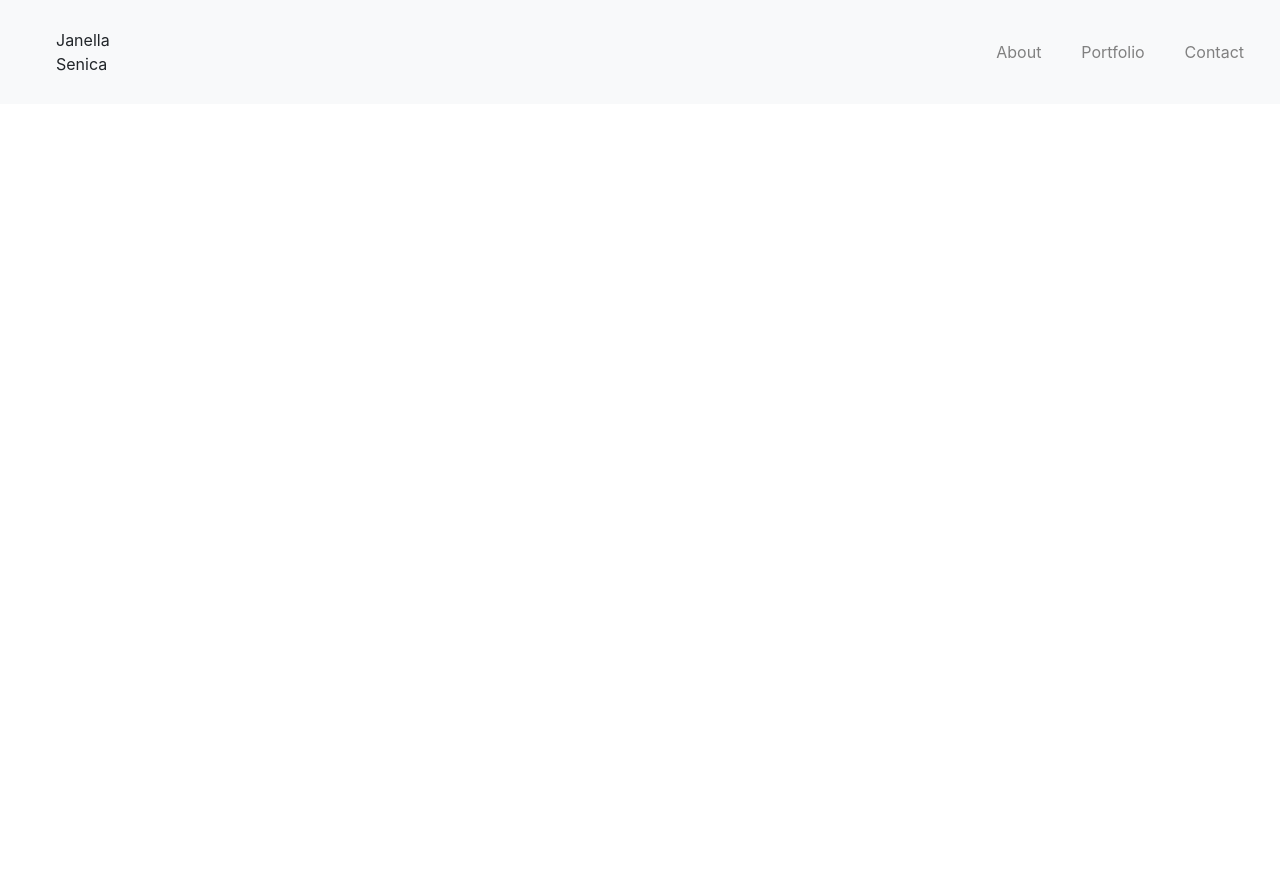
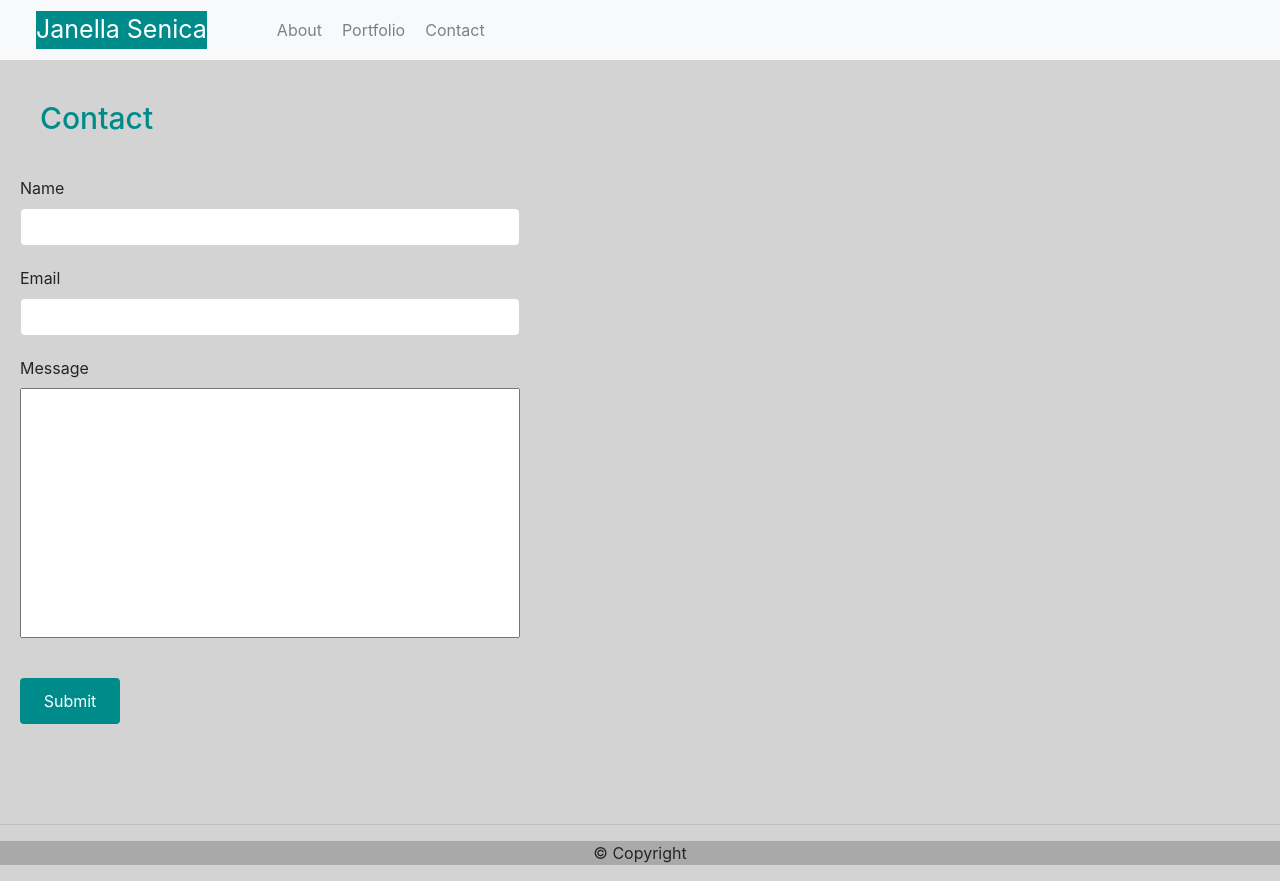
Before and after one commit to Jaesenix/Hw2, a plain HTML site: page index.html in a window 1280 px wide. Before the commit the page ends 800 px from the top, so only its background shows below. Drawn offline with nearby package versions, Linux system fonts and the light colour scheme.

Commit message:
v2 index

```diff
--- a/index.css
+++ b/index.css
@@ -1,24 +1,89 @@
 a {
     color: gray;
+    text-align: right;
+    float: right;
+}
+
+p {
+    text-align: center;
+}
+
+h1 {
+    color: darkcyan;
+    font-size: 30px;
+    margin: 30px;
+    padding: 10px;
+}
+
+form {
+    border: auto;
+    border-color: lightgray;
+    margin-bottom: 80px;
+}
+
+header {
+    background-color: white;
+}
+
+body {
+    background: lightgray;
 }
 
 .navbarName {
     margin-left: 20px;
-    padding: 20px;
+    margin-top: 0;
+    overflow: hidden;
+    background-color: darkcyan;
+    font-size: 25px;
+    color: white;
+}
+
+.navbar-nav {
+    flex-
 }
 
 li {
-    margin: 20px;
+    margin: 10px;
 }
 
 .navAbout li {
     margin: 10px;
 }
+
 .navPortfolio li {
     margin: 10px;
 
 }
+
 .navContact li {
     margin: 10px;
+}
+
+.form-group {
+    width: 100px;
+    margin: 20px;
+}
+
+.form-control {
+    width: 500px;
+    margin: 0;
+}
+
+.form-control-message {
+    width: 500px;
+    margin: 0;
+    height: 250px;
+}
+
+.btn {
+    background-color: darkcyan;
+    margin: 20px;
+    width: 100px;
+    padding: 10px;
+    color: white;
+}
+
+footer {
+    background-color: darkgrey;
 
 }
--- a/index.html
+++ b/index.html
@@ -4,20 +4,25 @@
 <head>
     <meta charset="UTF-8">
     <meta name="viewport" content="width=device-width, initial-scale=1.0">
-    <title>Document</title>
+    <title>Index</title>
     <link rel="stylesheet" href="https://stackpath.bootstrapcdn.com/bootstrap/4.5.0/css/bootstrap.min.css" integrity="sha384-9aIt2nRpC12Uk9gS9baDl411NQApFmC26EwAOH8WgZl5MYYxFfc+NcPb1dKGj7Sk" crossorigin="anonymous">
     <link rel="stylesheet" href="index.css">
 </head>
 
 <body>
+    <header>
+        <div class="container"></div>
+            <div class="row"></div>
+                <div class="col-md-4"></div>
+
     <nav class="navbar navbar-expand-lg navbar-light bg-light">
-        <div class="navbarName" href="#">Janella Senica</div>
+        <a class="navbarName" href="#">Janella Senica</div>
         <button class="navbar-toggler" type="button" data-toggle="collapse" data-target="#navbarNav" aria-controls="navbarNav" aria-expanded="false" aria-label="Toggle navigation">
           <span class="navbar-toggler-icon"></span>
         </button>
         <div class="container"></div>
         <div class="collapse navbar-collapse" id="navbarNav">
-          <ul class="navbar-nav">
+          <ul class="navbar-nav" ml-auto >
             <li class="navAbout">
               <a class="About" href="#">About <span class="sr-only">(current)</span></a>
             </li>
@@ -30,6 +35,32 @@
           </ul>
         </div>
       </nav>
+    </header>
+
+      <div class="container"></div>
+
+      <form>
+        <h1>Contact</h1>
+        <div class="form-group">
+          <label for="Name">Name</label>
+          <input type="name" class="form-control" id="name" aria-describedby="input-name">
+        </div>
+        <div class="form-group">
+          <label for="Email">Email</label>
+          <input type="email" class="form-control" id="email">
+        </div>
+        <div class="form-group">
+            <label for="Message">Message</label>
+            <input type="message" class="form-control-message" id="message">
+          </div>
+        <button type="submit" class="btn">Submit</button>
+      </form>
+
+      <hr></hr>
+
+      <footer>
+            <p>&#169 Copyright</p>
+      </footer>
 
 </body>
 </html>
```
